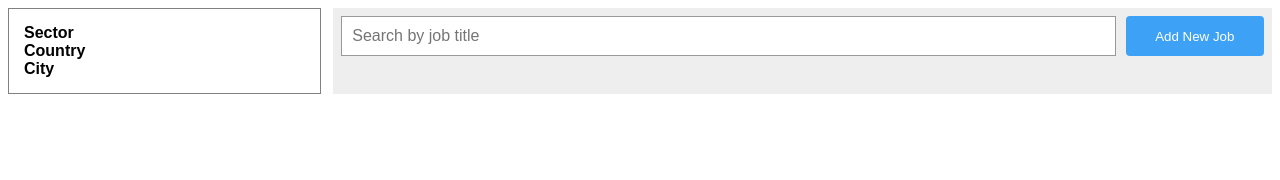
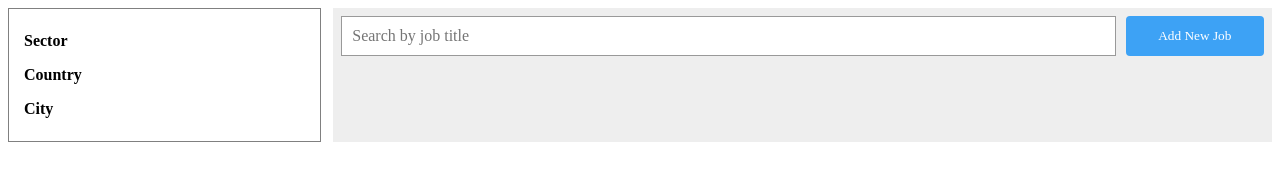
Before and after one commit to reemsa/Jobs-Page, a plain HTML site: page index.html in a window 1280 px wide. Drawn offline with Linux system fonts and the light colour scheme; no server answers.

Commit message:
remove dead code

```diff
--- a/styles.css
+++ b/styles.css
@@ -3,6 +3,10 @@
   display: flex;
   gap: 12px;
   padding: 8px;
+}
+
+h4 {
+  padding: 0.5rem 0;
 }
 
 .left {
@@ -261,7 +265,6 @@ select {
   --mid-margin: 1rem;
   --small-margin: 0.5rem;
 
-  --font-family: sans-serif;
   --main-font-size: 1rem;
   --icon-font-size: 1.25rem;
   --small-border: 1px;
```
